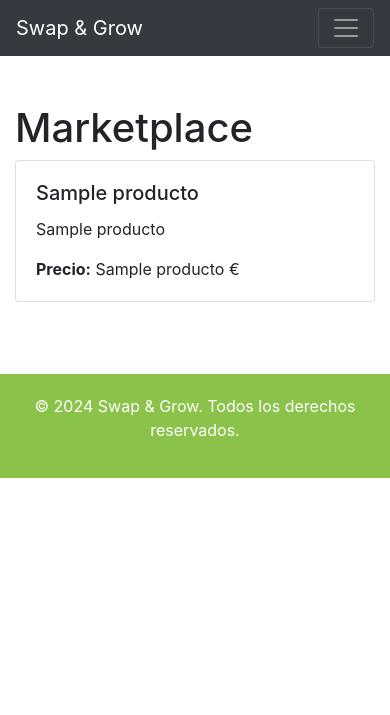
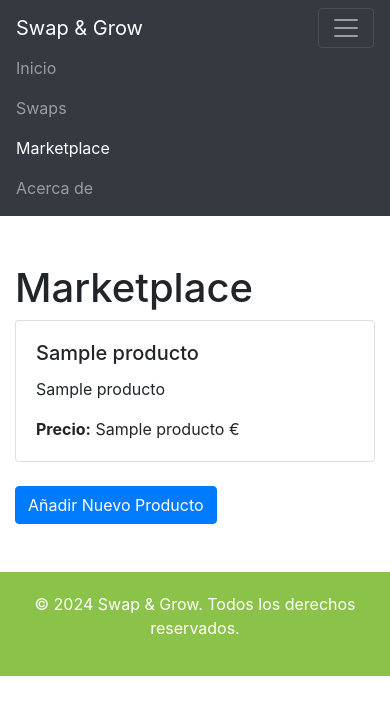
Before and after one commit to jaimemateherraiz/ProyectoFinal-1-Curso, a Flask app: template swap-and-grow/app/templates/marketplace.html in a window 390 px wide, after a click that opens the changed part. Shown: the top 715 px of the page. Run offline with Flask 3, Linux system fonts and the light colour scheme; the template is opened without the code that fills it: most values are stand-ins (such as "Sample title", 1, 10 or a date in 2020); some libraries are stand-ins or nearby versions.

Commit message:
creando marketplace.html

```diff
--- a/swap-and-grow/app/app.py
+++ b/swap-and-grow/app/app.py
@@ -1,4 +1,4 @@
-from flask import Flask, render_template, url_for
+from flask import Flask, render_template, request, redirect, url_for
 from conexion_db import DatabaseConnection
 
 app = Flask(__name__)
@@ -7,20 +7,27 @@ app = Flask(__name__)
 def index():
     return render_template('index.html')
 
+@app.route('/marketplace', methods=['GET', 'POST'])
+def marketplace():
+    if request.method == 'POST':
+        # Procesar datos del formulario y agregarlos a la base de datos
+        nombre = request.form['nombre']
+        descripcion = request.form['descripcion']
+        precio = request.form['precio']
+        # Aquí iría el código para agregar los datos a la base de datos
 
-@app.route('/marketplace')
-def marketplace():
+    # Obtener productos de la base de datos
     try:
         with DatabaseConnection() as db:
-            productos = db.execute_query("SELECT id, nombre, descripcion, precio FROM productos")
+            productos = db.execute_query("SELECT identificador, nombre, descripcion, precio FROM productos")
             if productos is None:
                 productos = []
             print("Productos obtenidos de la base de datos:", productos)
     except Exception as e:
         print(f"Error al acceder a la base de datos: {e}")
         productos = []
+
     return render_template('marketplace.html', productos=productos)
-
 
 @app.route('/about')
 def about():
--- a/swap-and-grow/app/templates/marketplace.html
+++ b/swap-and-grow/app/templates/marketplace.html
@@ -22,23 +22,23 @@
 <body>
     <nav class="navbar navbar-expand-lg navbar-dark bg-dark sticky-top navbar-custom">
         <div class="container">
-            <a class="navbar-brand" href="index.html">Swap & Grow</a>
+            <a class="navbar-brand" href="{{ url_for('index') }}">Swap & Grow</a>
             <button class="navbar-toggler" type="button" data-toggle="collapse" data-target="#navbarNav" aria-controls="navbarNav" aria-expanded="false" aria-label="Toggle navigation">
                 <span class="navbar-toggler-icon"></span>
             </button>
             <div class="collapse navbar-collapse" id="navbarNav">
                 <ul class="navbar-nav ml-auto">
-                    <li class="nav-item active">
-                        <a class="nav-link" href="index.html">Inicio</a>
+                    <li class="nav-item">
+                        <a class="nav-link" href="{{ url_for('index') }}">Inicio</a>
                     </li>
                     <li class="nav-item">
-                        <a class="nav-link" href="index.html">Swaps</a>
+                        <a class="nav-link" href="#">Swaps</a>
+                    </li>
+                    <li class="nav-item active">
+                        <a class="nav-link" href="{{ url_for('marketplace') }}">Marketplace</a>
                     </li>
                     <li class="nav-item">
-                        <a class="nav-link" href="about.html">Marketplace</a>
-                    </li>
-                    <li class="nav-item">
-                        <a class="nav-link" href="about.html">Acerca de</a>
+                        <a class="nav-link" href="{{ url_for('about') }}">Acerca de</a>
                     </li>
                 </ul>
             </div>
@@ -64,6 +64,28 @@
                 <p>No hay productos disponibles en este momento.</p>
             {% endif %}
         </div>
+
+        <!-- Botón para mostrar el formulario -->
+        <button class="btn btn-primary" data-toggle="collapse" data-target="#addProductForm">Añadir Nuevo Producto</button>
+
+        <!-- Formulario para añadir productos -->
+        <div id="addProductForm" class="collapse mt-4">
+            <form method="POST" action="{{ url_for('marketplace') }}">
+                <div class="form-group">
+                    <label for="nombre">Nombre del Producto</label>
+                    <input type="text" class="form-control" id="nombre" name="nombre" required>
+                </div>
+                <div class="form-group">
+                    <label for="descripcion">Descripción</label>
+                    <textarea class="form-control" id="descripcion" name="descripcion" rows="3" required></textarea>
+                </div>
+                <div class="form-group">
+                    <label for="precio">Precio (€)</label>
+                    <input type="number" class="form-control" id="precio" name="precio" required>
+                </div>
+                <button type="submit" class="btn btn-success">Añadir Nuevo Producto</button>
+            </form>
+        </div>
     </div>
 
     <footer>
@@ -72,7 +94,9 @@
         </div>
     </footer>
 
-
+    <!-- jQuery and Bootstrap JS -->
+    <script src="https://code.jquery.com/jquery-3.5.1.slim.min.js"></script>
+    <script src="https://cdn.jsdelivr.net/npm/@popperjs/core@2.11.6/dist/umd/popper.min.js"></script>
     <script src="https://stackpath.bootstrapcdn.com/bootstrap/4.5.2/js/bootstrap.min.js"></script>
 </body>
 </html>
```
Also changed, not shown: swap-and-grow/app/templates/about.html (+14 -7 lines), swap-and-grow/app/templates/index.html (+8 -9 lines), swap-and-grow/app/static/img/img_infografia_about.png (added).
